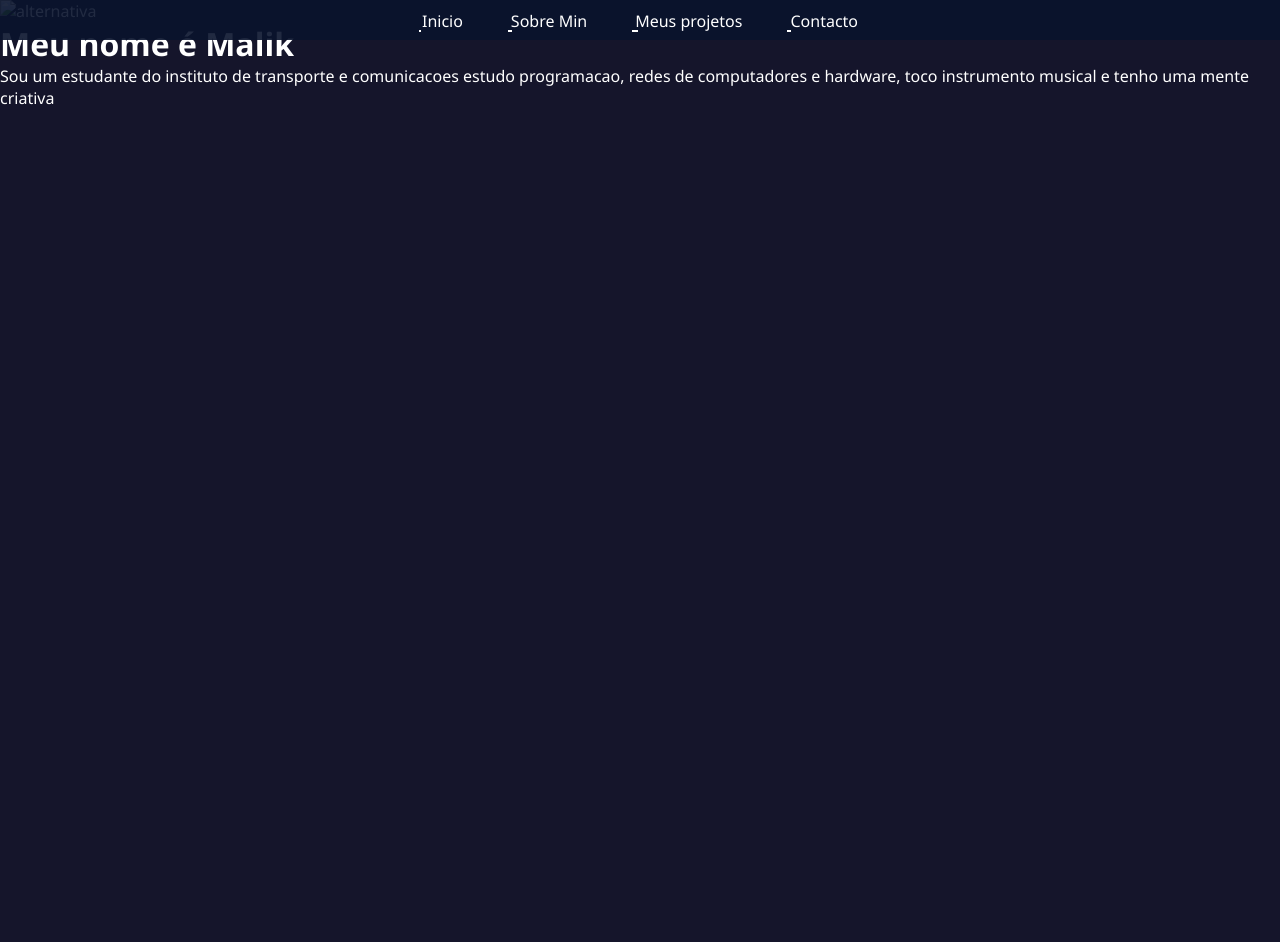
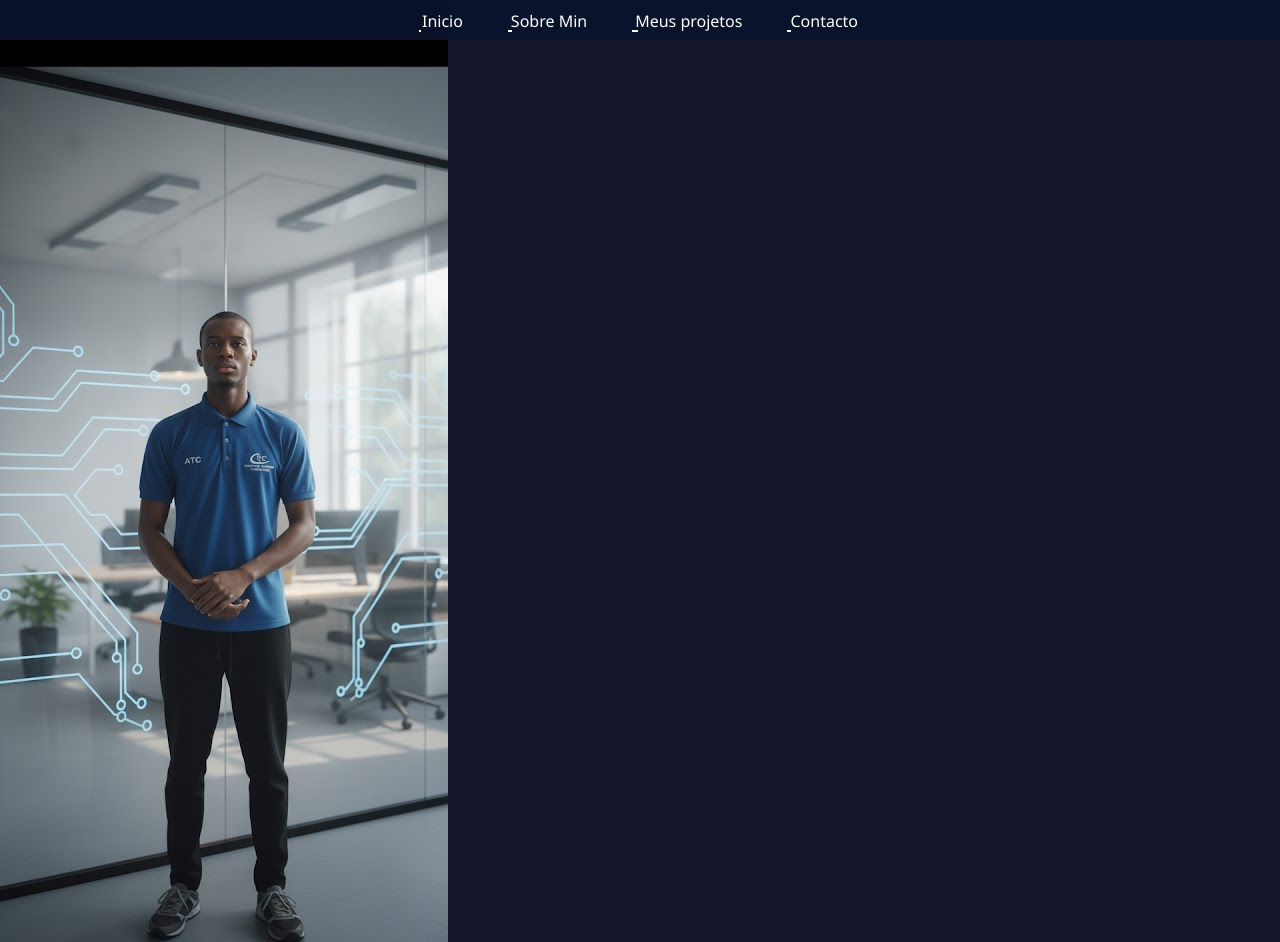
Before and after one commit to ERROR-404-Dev/MALIK-REPO, a plain HTML site: page HTML CODE/Modulo CPWE/Portifolio/primeira pagina/index.html in a window 1280 px wide. Shown: the top 942 px of the page. Before the commit the page ends 800 px from the top, so only its background shows below. Drawn offline with nearby package versions, Linux system fonts and the light colour scheme.

Commit message:
adicionando imagens

```diff
--- a/HTML CODE/Modulo CPWE/Portifolio/primeira pagina/index.html
+++ b/HTML CODE/Modulo CPWE/Portifolio/primeira pagina/index.html
@@ -25,7 +25,7 @@
 
     <main>
         <div>
-            <img src="" alt="alternativa">
+            <img src="imagems/unnamed (2).jpg" alt="alternativa">
             <h1>Meu nome é Malik</h1>
             <p> Sou um estudante do instituto de transporte e comunicacoes estudo programacao, redes de computadores e hardware, toco instrumento musical e tenho uma mente criativa
 
```
Also changed, not shown: HTML CODE/Modulo CPWE/Portifolio/primeira pagina/imagems/unnamed (1).jpg (added), HTML CODE/Modulo CPWE/Portifolio/primeira pagina/imagems/unnamed (2).jpg (added), HTML CODE/Modulo CPWE/Portifolio/primeira pagina/imagems/unnamed (3).jpg (added), HTML CODE/Modulo CPWE/Portifolio/primeira pagina/imagems/unnamed.jpg (added).
